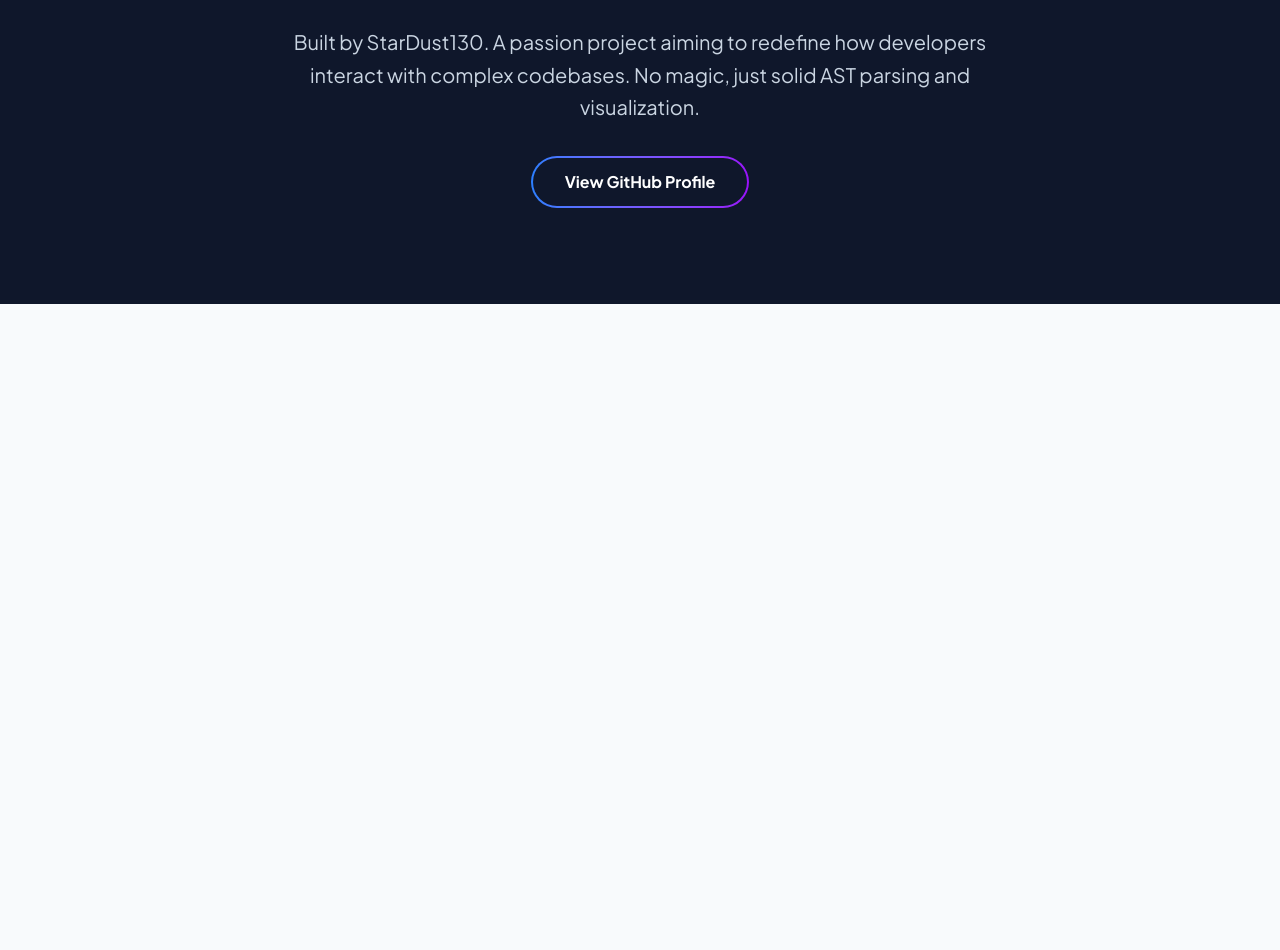
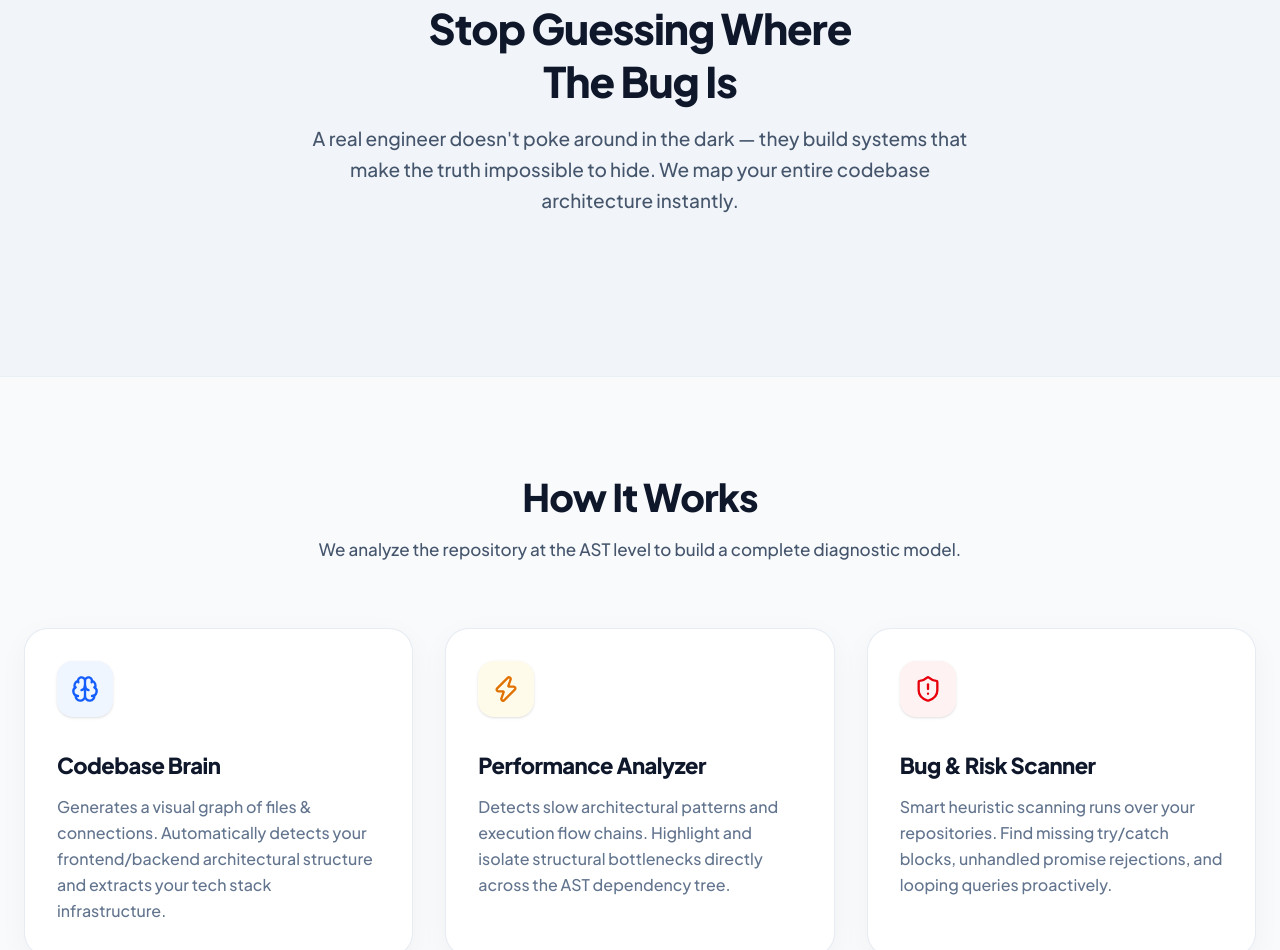
Before and after one commit to StarDust130/Kensho, a Next.js app: page / in a window 1280 px wide. Shown: the part 902-1852 px from the top of the page. Before the commit the page ends 1206 px from the top, so only its background shows below. Built offline with nearby package versions, Linux system fonts and the light colour scheme.

Commit message:
feat: add Features component for showcasing problem-solving capabilities and analysis tools

```diff
--- /dev/null
+++ b/app/components/features.tsx
@@ -0,0 +1,134 @@
+"use client";
+
+import { Brain, Zap, ShieldAlert } from "lucide-react";
+import { motion } from "framer-motion";
+
+export default function Features() {
+  const containerVariants = {
+    hidden: { opacity: 0 },
+    show: {
+      opacity: 1,
+      transition: { staggerChildren: 0.2 },
+    },
+  };
+
+  const itemVariants = {
+    hidden: { opacity: 0, y: 30 },
+    show: {
+      opacity: 1,
+      y: 0,
+      transition: { type: "spring" as const, stiffness: 70, damping: 12 },
+    },
+  };
+
+  return (
+    <>
+      <section
+        id="problem-we-solve"
+        className="py-24 px-6 relative z-10 max-w-7xl mx-auto font-sans"
+      >
+        <motion.div
+          initial={{ opacity: 0, y: 20 }}
+          whileInView={{ opacity: 1, y: 0 }}
+          viewport={{ once: true, margin: "-100px" }}
+          transition={{ duration: 0.8, ease: "easeOut" }}
+          className="text-center mb-16 pt-12"
+        >
+          <h2 className="text-[34px] md:text-[42px] font-extrabold text-slate-900 tracking-tight leading-tight">
+            Stop Guessing Where <br className="hidden md:block" /> The Bug Is
+          </h2>
+          <p className="mt-4 text-[19px] font-medium text-slate-600 max-w-2xl mx-auto leading-relaxed">
+            A real engineer doesn't poke around in the dark — they build systems
+            that make the truth impossible to hide. We map your entire codebase
+            architecture instantly.
+          </p>
+        </motion.div>
+      </section>
+
+      <section
+        id="how-it-works"
+        className="py-24 px-6 relative z-10 bg-slate-50 font-sans border-t border-slate-200/60 overflow-hidden"
+      >
+        <div className="max-w-7xl mx-auto relative">
+          <motion.div
+            initial={{ opacity: 0, y: 20 }}
+            whileInView={{ opacity: 1, y: 0 }}
+            viewport={{ once: true, margin: "-100px" }}
+            transition={{ duration: 0.6 }}
+            className="text-center mb-16"
+          >
+            <h2 className="text-[30px] md:text-[38px] font-extrabold text-slate-900 tracking-tight leading-tight">
+              How It Works
+            </h2>
+            <p className="mt-4 text-[17px] font-medium text-slate-600 max-w-2xl mx-auto leading-relaxed">
+              We analyze the repository at the AST level to build a complete
+              diagnostic model.
+            </p>
+          </motion.div>
+
+          <motion.div
+            variants={containerVariants}
+            initial="hidden"
+            whileInView="show"
+            viewport={{ once: true, margin: "-50px" }}
+            className="grid grid-cols-1 lg:grid-cols-3 gap-8"
+          >
+            <motion.div
+              variants={itemVariants}
+              className="bg-white p-8 rounded-[24px] border border-slate-200/80 shadow-[0_8px_30px_rgb(0,0,0,0.04)] hover:shadow-[0_20px_40px_rgb(0,0,0,0.08)] hover:-translate-y-2 transition-all duration-500 group relative overflow-hidden"
+            >
+              <div className="absolute top-0 right-0 w-32 h-32 bg-blue-500/5 rounded-bl-[100px] -z-10 transition-transform group-hover:scale-150 duration-700" />
+              <div className="w-14 h-14 bg-blue-50 text-blue-600 rounded-[16px] flex items-center justify-center mb-8 group-hover:scale-110 transition-transform duration-500 group-hover:bg-blue-600 group-hover:text-white shadow-sm group-hover:shadow-blue-200">
+                <Brain className="w-7 h-7" strokeWidth={2} />
+              </div>
+              <h3 className="text-[22px] font-extrabold text-slate-900 mb-3 tracking-tight transition-colors">
+                Codebase Brain
+              </h3>
+              <p className="text-[16px] text-slate-500 leading-relaxed font-medium">
+                Generates a visual graph of files & connections. Automatically
+                detects your frontend/backend architectural structure and
+                extracts your tech stack infrastructure.
+              </p>
+            </motion.div>
+
+            <motion.div
+              variants={itemVariants}
+              className="bg-white p-8 rounded-[24px] border border-slate-200/80 shadow-[0_8px_30px_rgb(0,0,0,0.04)] hover:shadow-[0_20px_40px_rgb(0,0,0,0.08)] hover:-translate-y-2 transition-all duration-500 group relative overflow-hidden"
+            >
+              <div className="absolute top-0 right-0 w-32 h-32 bg-amber-500/5 rounded-bl-[100px] -z-10 transition-transform group-hover:scale-150 duration-700" />
+              <div className="w-14 h-14 bg-amber-50 text-amber-600 rounded-[16px] flex items-center justify-center mb-8 group-hover:scale-110 transition-transform duration-500 group-hover:bg-amber-500 group-hover:text-white shadow-sm group-hover:shadow-amber-200">
+                <Zap className="w-7 h-7" strokeWidth={2} />
+              </div>
+              <h3 className="text-[22px] font-extrabold text-slate-900 mb-3 tracking-tight transition-colors">
+                Performance Analyzer
+              </h3>
+              <p className="text-[16px] text-slate-500 leading-relaxed font-medium">
+                Detects slow architectural patterns and execution flow chains.
+                Highlight and isolate structural bottlenecks directly across the
+                AST dependency tree.
+              </p>
+            </motion.div>
+
+            <motion.div
+              variants={itemVariants}
+              className="bg-white p-8 rounded-[24px] border border-slate-200/80 shadow-[0_8px_30px_rgb(0,0,0,0.04)] hover:shadow-[0_20px_40px_rgb(0,0,0,0.08)] hover:-translate-y-2 transition-all duration-500 group relative overflow-hidden"
+            >
+              <div className="absolute top-0 right-0 w-32 h-32 bg-red-500/5 rounded-bl-[100px] -z-10 transition-transform group-hover:scale-150 duration-700" />
+              <div className="w-14 h-14 bg-red-50 text-red-600 rounded-[16px] flex items-center justify-center mb-8 group-hover:scale-110 transition-transform duration-500 group-hover:bg-red-500 group-hover:text-white shadow-sm group-hover:shadow-red-200">
+                <ShieldAlert className="w-7 h-7" strokeWidth={2} />
+              </div>
+              <h3 className="text-[22px] font-extrabold text-slate-900 mb-3 tracking-tight transition-colors">
+                Bug & Risk Scanner
+              </h3>
+              <p className="text-[16px] text-slate-500 leading-relaxed font-medium">
+                Smart heuristic scanning runs over your repositories. Find
+                missing try/catch blocks, unhandled promise rejections, and
+                looping queries proactively.
+              </p>
+            </motion.div>
+          </motion.div>
+        </div>
+      </section>
+    </>
+  );
+}
```
